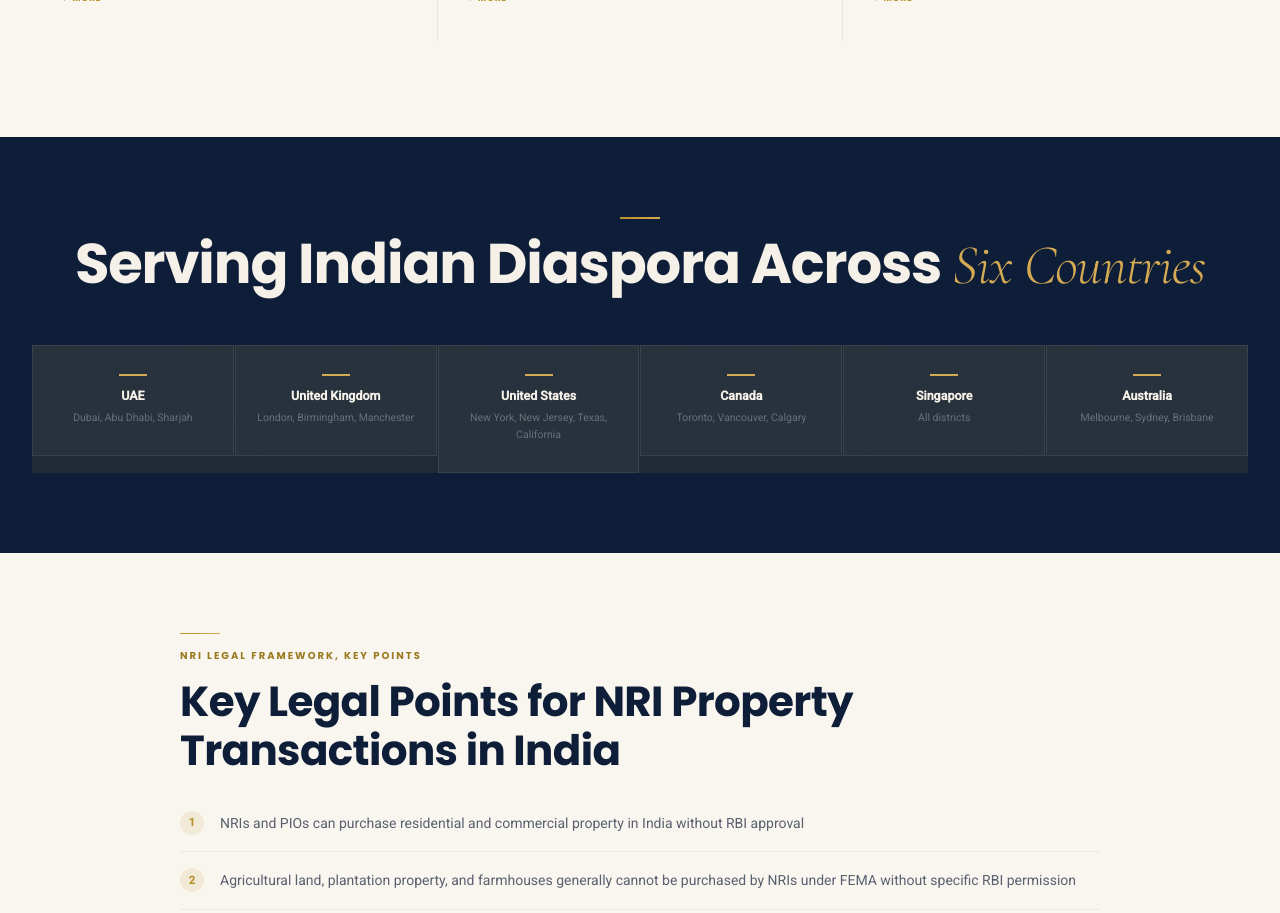
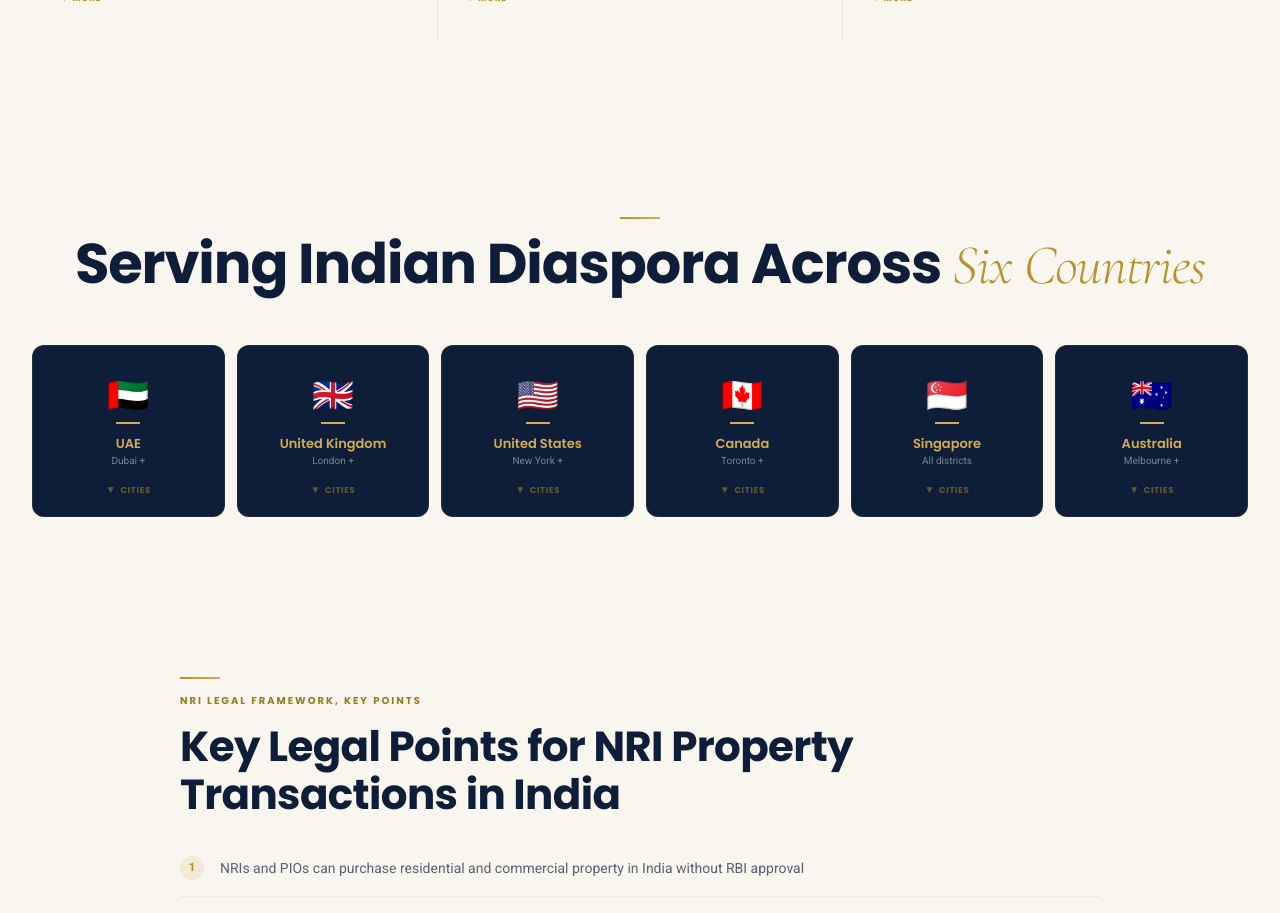
Before and after one commit to mohit1661-ai/Vedhara-Group-Supabase, a Next.js app: page /nri-services in a window 1280 px wide. Shown: the part 1280-2193 px from the top of the page. Built offline with nearby package versions, Linux system fonts and the light colour scheme.

Commit message:
feat: redesign CountriesAccordion cards with navy background and gold/white text

```diff
--- a/app/nri-services/page.tsx
+++ b/app/nri-services/page.tsx
@@ -5,6 +5,7 @@ import ScrollReveal from "@/components/ui/ScrollReveal";
 import JsonLd from "@/components/seo/JsonLd";
 import VideoHeroSection from "@/components/sections/VideoHeroSection";
 import CommitmentsAccordion from "@/components/sections/CommitmentsAccordion";
+import CountriesAccordion from "@/components/sections/CountriesAccordion";
 
 export const metadata: Metadata = {
   title:"NRI Property Advisory in India | Buy, Sell & Manage from Abroad | Vedhara Group Delhi NCR",
@@ -81,25 +82,15 @@ export default function NRIServicesPage() {
       </section>
 
       {/* Countries */}
-      <section style={{ background:"var(--navy)",padding:"80px 32px" }}>
+      <section style={{ background:"var(--cream)",padding:"80px 32px" }}>
         <div style={{ maxWidth:1320,margin:"0 auto" }}>
           <ScrollReveal>
             <div style={{ textAlign:"center",marginBottom:48 }}>
               <span className="v-line" style={{ margin:"0 auto 14px" }} />
-              <h2 className="heading-xl" style={{ color:"var(--light)",lineHeight:1.1 }}>Serving Indian Diaspora Across <em style={{ fontFamily:"var(--t-display)",fontStyle:"italic",fontWeight:300,color:"var(--gold-lt)" }}>Six Countries</em></h2>
+              <h2 className="heading-xl" style={{ color:"var(--navy)",lineHeight:1.1 }}>Serving Indian Diaspora Across <em style={{ fontFamily:"var(--t-display)",fontStyle:"italic",fontWeight:300,color:"var(--gold)" }}>Six Countries</em></h2>
             </div>
           </ScrollReveal>
-          <div style={{ display:"grid",gridTemplateColumns:"repeat(6,1fr)",gap:1,background:"rgba(184,146,42,0.1)" }} className="grid-6">
-            {countries.map((c,i)=>(
-              <ScrollReveal key={c.name} delay={i*60}>
-                <div className="glass hover-lift" style={{ textAlign:"center",padding:"28px 16px" }}>
-                  <div className="gold-accent-sm" style={{margin:"0 auto 10px"}}></div>
-                  <div className="body-sm" style={{ fontWeight:600,color:"var(--light)",marginBottom:4 }}>{c.name}</div>
-                  <div style={{ fontFamily:"var(--t-body)",fontSize:10.5,color:"rgba(255,255,255,0.3)" }}>{c.cities}</div>
-                </div>
-              </ScrollReveal>
-            ))}
-          </div>
+          <CountriesAccordion countries={countries} />
         </div>
       </section>
 
--- /dev/null
+++ b/components/sections/CountriesAccordion.tsx
@@ -0,0 +1,184 @@
+"use client";
+import { useState } from "react";
+import ScrollReveal from "@/components/ui/ScrollReveal";
+
+interface Country {
+  flag: string;
+  name: string;
+  cities: string;
+  grad: string;
+}
+
+const countryFlags: Record<string, string> = {
+  UAE: "🇦🇪",
+  "United Kingdom": "🇬🇧",
+  "United States": "🇺🇸",
+  Canada: "🇨🇦",
+  Singapore: "🇸🇬",
+  Australia: "🇦🇺",
+};
+
+export default function CountriesAccordion({ countries }: { countries: Country[] }) {
+  const [openIndex, setOpenIndex] = useState<number | null>(null);
+
+  const toggle = (i: number) => {
+    setOpenIndex(openIndex === i ? null : i);
+  };
+
+  return (
+    <>
+      <div
+        style={{
+          display:"grid",
+          gridTemplateColumns:"repeat(6,1fr)",
+          gap:12,
+        }}
+        className="grid-6"
+      >
+        {countries.map((c, i) => {
+          const isOpen = openIndex === i;
+          return (
+            <ScrollReveal key={c.name} delay={i * 60}>
+              <div
+                onClick={() => toggle(i)}
+                className="country-card"
+                style={{
+                  background:"var(--navy)",
+                  borderRadius:12,
+                  cursor:"pointer",
+                  display:"flex",
+                  flexDirection:"column",
+                  alignItems:"center",
+                  height:"100%",
+                  padding:"32px 16px 18px",
+                  textAlign:"center",
+                  border:"1px solid rgba(184,146,42,0.12)",
+                }}
+              >
+                {/* Flag emoji */}
+                <div style={{ fontSize:34, lineHeight:1, marginBottom:10 }}>
+                  {countryFlags[c.name] || c.flag}
+                </div>
+
+                {/* Gold accent bar */}
+                <div
+                  className="gold-accent-sm"
+                  style={{ margin:"0 auto 12px" }}
+                />
+
+                {/* Country name — gold */}
+                <div
+                  className="country-name"
+                  style={{
+                    fontFamily:"var(--t-head)",
+                    fontSize:13,
+                    fontWeight:600,
+                    color:"var(--gold-lt)",
+                    marginBottom:2,
+                    lineHeight:1.3,
+                  }}
+                >
+                  {c.name}
+                </div>
+
+                {/* Key cities — subtle white */}
+                <div
+                  style={{
+                    fontFamily:"var(--t-body)",
+                    fontSize:10,
+                    color:"rgba(255,255,255,0.45)",
+                    lineHeight:1.4,
+                    marginBottom:4,
+                  }}
+                >
+                  {c.cities.split(",")[0].trim()}
+                  {c.cities.includes(",") ? " +" : ""}
+                </div>
+
+                {/* Collapsible cities detail */}
+                <div
+                  className="cities-wrap"
+                  style={{
+                    overflow:"hidden",
+                    maxHeight: isOpen ? "100px" : "0px",
+                    transition:"max-height 0.4s ease, opacity 0.35s ease, margin 0.3s ease",
+                    opacity: isOpen ? 1 : 0,
+                    marginTop: isOpen ? 8 : 0,
+                    width:"100%",
+                  }}
+                >
+                  <div
+                    className="country-cities"
+                    style={{
+                      fontFamily:"var(--t-body)",
+                      fontSize:10.5,
+                      color:"rgba(255,255,255,0.6)",
+                      lineHeight:1.5,
+                      padding:"10px 0 4px",
+                      borderTop:"1px solid rgba(184,146,42,0.1)",
+                    }}
+                  >
+                    {c.cities}
+                  </div>
+                </div>
+
+                {/* Toggle button */}
+                <div
+                  style={{
+                    marginTop:"auto",
+                    paddingTop:10,
+                    fontFamily:"var(--t-head)",
+                    fontSize:8.5,
+                    fontWeight:700,
+                    letterSpacing:"0.08em",
+                    textTransform:"uppercase",
+                    color:"var(--gold)",
+                    opacity: isOpen ? 0.8 : 0.5,
+                    transition:"opacity 0.3s",
+                    display:"flex",
+                    alignItems:"center",
+                    gap:4,
+                  }}
+                >
+                  <span style={{ fontSize:10 }}>{isOpen ? "▲" : "▼"}</span>
+                  {isOpen ? "Less" : "Cities"}
+                </div>
+              </div>
+            </ScrollReveal>
+          );
+        })}
+      </div>
+      <CountriesCardStyles />
+    </>
+  );
+}
+
+function CountriesCardStyles() {
+  return <style>{`
+    .country-card {
+      transition: transform 0.25s var(--ease-spring), box-shadow 0.3s ease, border-color 0.3s ease, background 0.3s ease !important;
+    }
+    .country-card:hover {
+      transform: translateY(-5px) scale(1.02);
+      box-shadow: 0 12px 36px rgba(9,15,29,0.3);
+      border-color: rgba(184,146,42,0.3);
+      background: linear-gradient(135deg, #0F1E38 0%, #16243F 100%) !important;
+    }
+    .country-card:hover .country-name {
+      color: #D4AA52;
+    }
+    .country-card:hover .country-cities {
+      color: rgba(255,255,255,0.8) !important;
+    }
+    .country-card .gold-accent-sm {
+      transition: width 0.3s ease, background 0.3s ease;
+      width: 24px;
+    }
+    .country-card:hover .gold-accent-sm {
+      width: 40px;
+      background: linear-gradient(90deg, var(--gold), var(--gold-lt));
+    }
+    @media(max-width:1024px){.grid-6{grid-template-columns:repeat(3,1fr)!important;}}
+    @media(max-width:640px){.grid-6{grid-template-columns:repeat(2,1fr)!important;}}
+  `}</style>;
+}
```
